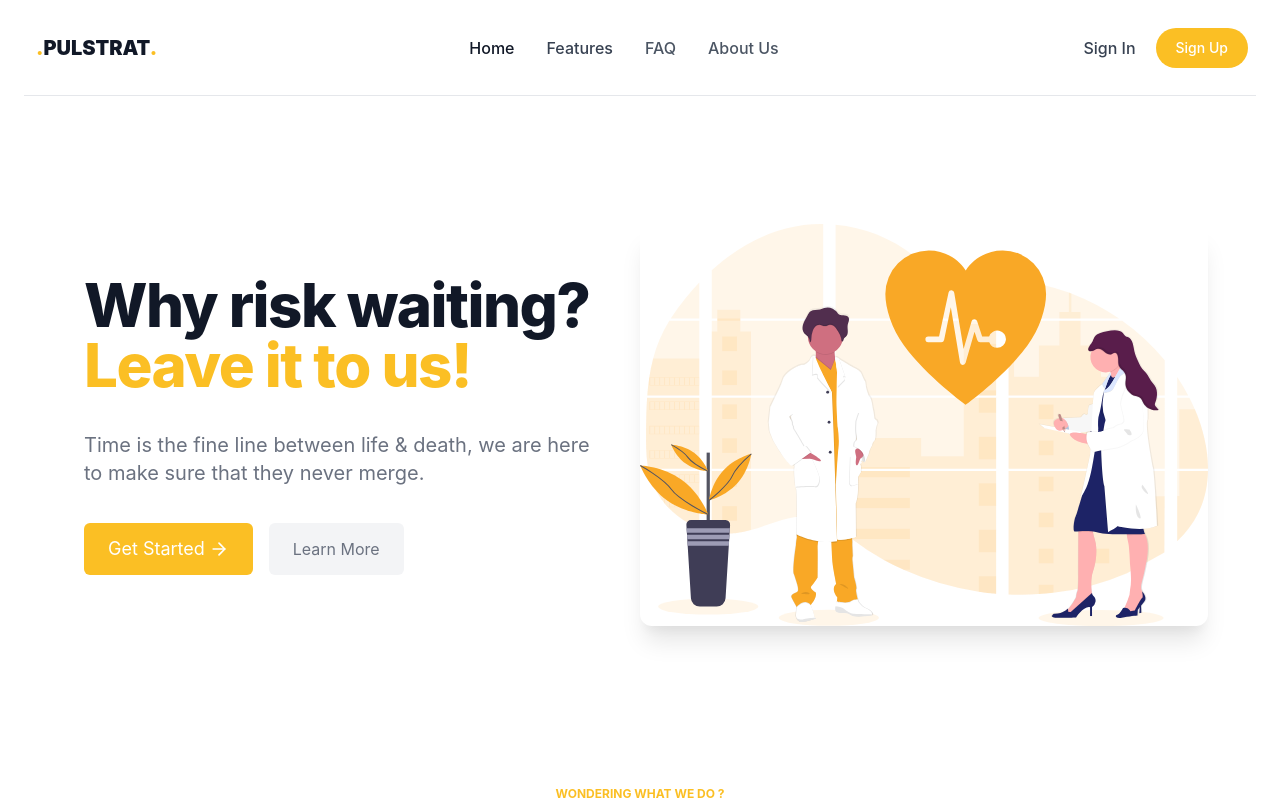
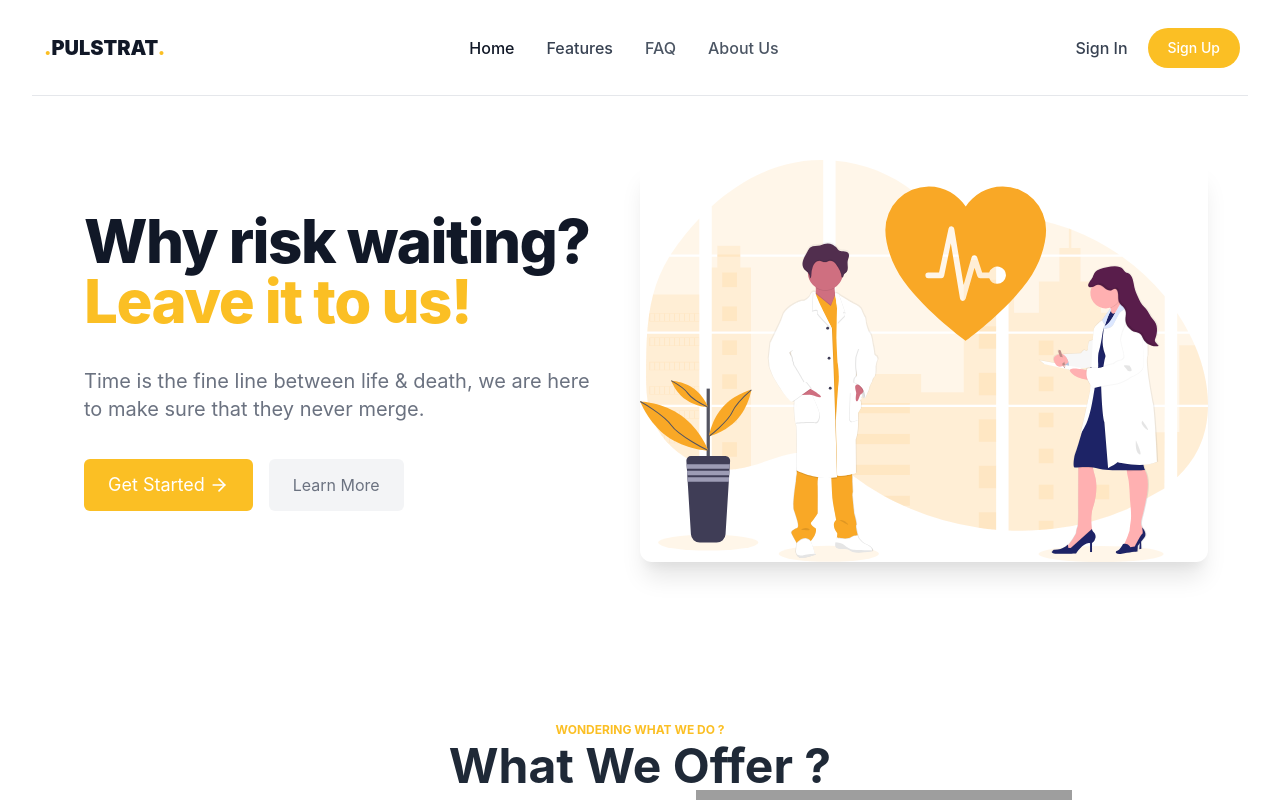
Before and after one commit to xosteve26/PULSTRAT, a React (Create React App) app in the folder frontend/: page / in a window 1280 px wide. Shown: the top 800 px of the page. Built offline with nearby package versions, Linux system fonts and the light colour scheme; grey boxes are pictures that could not be loaded.

Commit message:
Blue Effect on nav bar with supporting padding changes on different screens + README change

```diff
--- a/frontend/src/components/Header.js
+++ b/frontend/src/components/Header.js
@@ -15,7 +15,7 @@ const Header = () => {
     }
     return (
         <>
-            <section className="w-full px-6 pb-12 antialiased bg-white">
+            <section className="fixed w-full px-8 antialiased bg-white bg-opacity-80 bg-clip-padding backdrop-filter backdrop-blur-lg z-50" style={{"backdrop-filter": "blur(20px)"}}>
                 <div className="mx-auto max-w-7xl">
 
                     <nav className="relative z-50 h-24 select-none" x-data="{ showMenu: false }">
--- a/frontend/src/screens/AboutUsScreen.js
+++ b/frontend/src/screens/AboutUsScreen.js
@@ -6,7 +6,7 @@ const AboutUsScreen = () => {
   return (
     <>
       <Header />
-      <h1 className="text-center text-4xl font-extrabold tracking-tight text-gray-900 sm:text-5xl md:text-4xl lg:text-5xl xl:text-6xl pb-3">
+      <h1 className="pt-32 text-center text-4xl font-extrabold tracking-tight text-gray-900 sm:text-5xl md:text-4xl lg:text-5xl xl:text-6xl pb-3">
         <span className="block xl:inline ">About</span>
         <span className="block text-yellow-400 xl:inline "> Us</span>
       </h1>
--- a/frontend/src/screens/DashboardScreen.js
+++ b/frontend/src/screens/DashboardScreen.js
@@ -55,7 +55,7 @@ const DashboardScreen = () => {
     <>
         <Header />
 
-            <h1 className="text-center text-4xl font-extrabold tracking-tight text-gray-900 sm:text-5xl md:text-4xl lg:text-5xl xl:text-6xl pb-3">
+            <h1 className="pt-32 text-center text-4xl font-extrabold tracking-tight text-gray-900 sm:text-5xl md:text-4xl lg:text-5xl xl:text-6xl pb-3">
                 <span className="block xl:inline ">Scan</span>
                 <span className="block text-yellow-400 xl:inline "> History</span>
 
--- a/frontend/src/screens/HomeScreen.js
+++ b/frontend/src/screens/HomeScreen.js
@@ -24,7 +24,7 @@ const HomeScreen = () => {
         <>
         <Header />
             <section className="px-2 py-20 bg-white md:px-0">
-                <div className="container items-center max-w-6xl px-8 mx-auto xl:px-5">
+                <div className="container items-center max-w-6xl px-8 mt-20 mx-auto xl:px-5">
                     <div className="flex flex-wrap items-center sm:-mx-3">
                     <div className="w-full md:w-1/2 md:px-3">
                             {userExists === 'true' ? <div className="w-full pb-6 space-y-6 sm:max-w-md lg:max-w-lg md:space-y-4 lg:space-y-8 xl:space-y-9 sm:pr-5 lg:pr-0 md:pb-0">
--- a/frontend/src/screens/ReportScreen.js
+++ b/frontend/src/screens/ReportScreen.js
@@ -184,7 +184,7 @@ const ReportScreen = () => {
       <div>
         <Header />
         <div className="container w-full mx-auto pt-2">
-          <div className="w-full px-4 md:px-0 md:mt-8 mb-16 text-gray-800 leading-normal">
+          <div className="pt-32 w-full px-4 md:px-0 md:mt-8 mb-16 text-gray-800 leading-normal">
             <h1 className="text-center text-4xl font-extrabold tracking-tight text-gray-900 sm:text-5xl md:text-4xl lg:text-5xl xl:text-6xl pb-3">
               <span className="block xl:inline">Diagnostic</span>
               <span className="block text-yellow-400 xl:inline"> Report</span>
--- a/frontend/src/screens/SignInSCreen.js
+++ b/frontend/src/screens/SignInSCreen.js
@@ -38,7 +38,7 @@ const SignInSCreen = () => {
         <>
         <Header />
         <section className="w-full px-8 py-16 bg-gray-100 xl:px-8">
-            <div className="max-w-5xl mx-auto">
+            <div className="max-w-5xl mx-auto mt-20">
                 <div className="flex flex-col items-center md:flex-row">
 
                     <div className="w-full space-y-5 md:w-3/5 md:pr-16">
--- a/frontend/src/screens/SignUpScreen.js
+++ b/frontend/src/screens/SignUpScreen.js
@@ -17,7 +17,7 @@ const SignUpScreen = () => {
         const res = await axios.post(`${baseURL}/register`, { email, password, name })
         console.log(res.data.status)
         if (res.data.status) {
-            window.sessionStorage.setItem('LoggedIn', false)
+            window.localStorage.setItem('LoggedIn', false)
             window.location.href = '/sign-in'
         }
         else {
```
Also changed, not shown: 1 other file (tests, documents, lock files or other folders).
